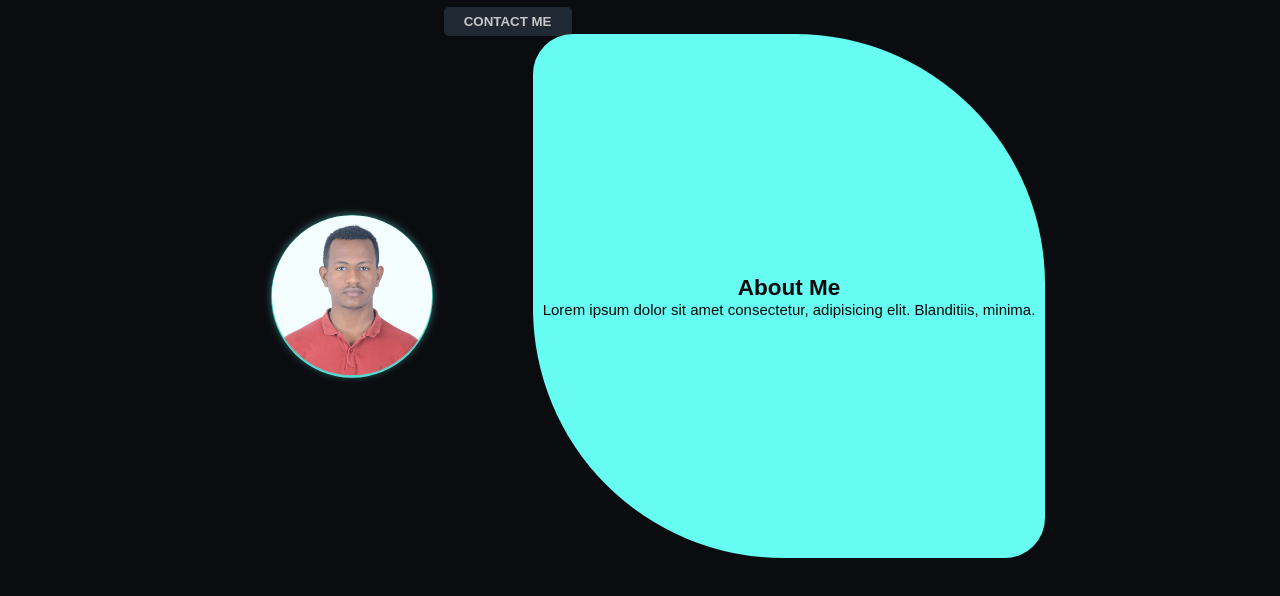
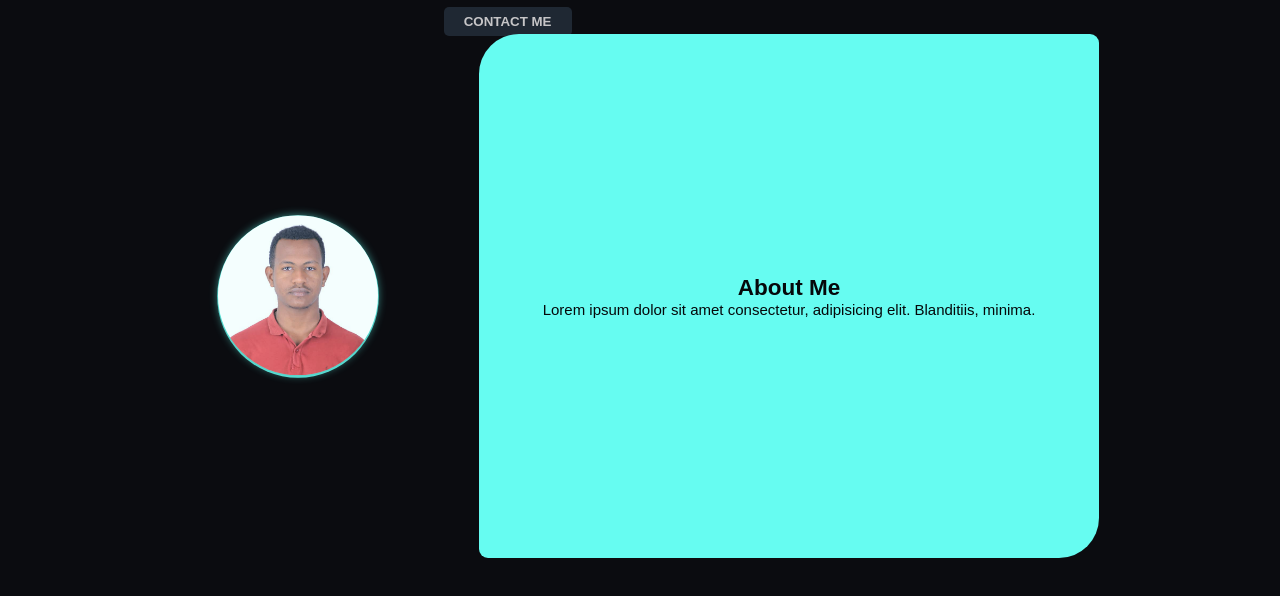
Before and after one commit to hizki-rp/BeckyW, a plain HTML site: page index.html in a window 1280 px wide. Shown: the part 194-790 px from the top of the page. Drawn offline with Linux system fonts and the light colour scheme.

Commit message:
design-updates

```diff
--- a/styles.css
+++ b/styles.css
@@ -73,17 +73,15 @@ button{
 @media(max-width: 800px) {
     .header{
         flex-direction: column;
-        align-items: start;
+        align-items: end;
         padding-top: 2rem;
         gap: 2rem;
-        padding 0 3rem;
+        z-index: 1;
 
       }
     .dd-toggle:hover {
         padding: 0.6rem 2rem;
         transition: 0.26s;
-
-
     }
 }
 
@@ -195,18 +193,19 @@ margin-right: auto;
     transform: scale(0.8);
     border-radius: 50%;
 
-
-
 }
 
 .about-me {
     background-color: #66FCF1;
     height: 65.6vh;
-    width: 40vw;
     text-align: center;
     display: flex;
     flex-direction: column;
     justify-content: center;
     color: #05080a;
-    border-radius: 40px 250px;
+    border-radius: 40px 9px;
+    padding: 0 4rem;
+    text-align: center;
+    display: flex;
+    justify-content: center;
 }
```
